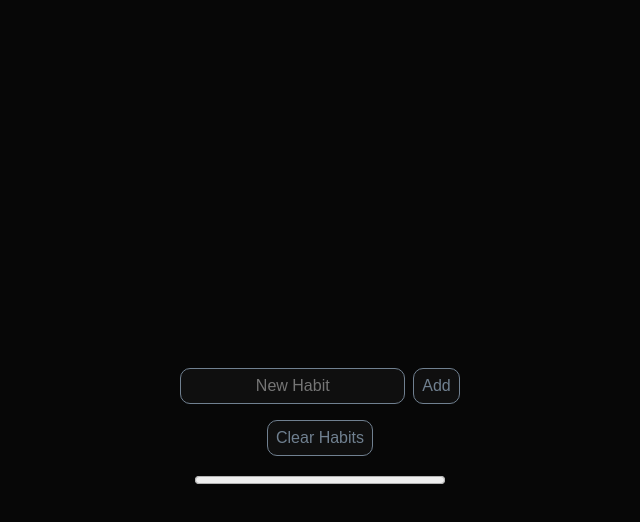
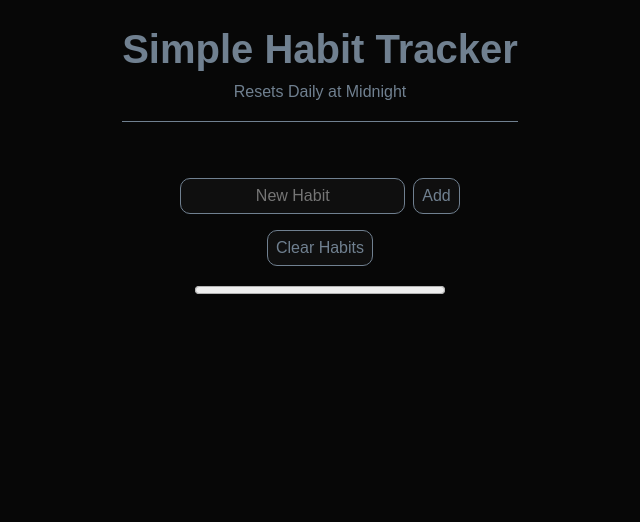
Before and after one commit to 338pd/338pd.github.io, a plain HTML site: page index.html in a window 1280 px wide. Shown: the whole page, without its empty margins (320-960 px from the left). Drawn offline with Linux system fonts and the light colour scheme.

Commit message:
Added Header

```diff
--- a/css/style.css
+++ b/css/style.css
@@ -95,11 +95,38 @@ body {
     border: 1px solid #0f0f0f;
   }
 
+  header {
+    display: flex;
+    flex-direction: column;
+    align-items: center;
+    font-size: 1.25rem;
+    font-family: Arial;
+    color: slategrey;
+    border-bottom: 1px solid slategrey;
+  }
+
+  p {
+    display: flex;
+    flex-direction: column;
+    align-items: center;
+    margin-top: -1rem;
+    margin-bottom: 1.25rem;
+    font-size: 1rem;
+    font-family: Arial;
+    color: slategrey;
+  }
+
   #habit-list-container {
     display: flex;
     flex-direction: column;
     align-items: center;
     margin-top: 2rem;
+  }
+
+  .wrapper {
+    display: grid;
+    grid-template-rows: auto 1fr;
+    height: 100vh;
   }
 
   #completion {
@@ -113,7 +140,6 @@ body {
   }
 
   /* Delete Icon Stuff */
-
   #habit-list-container li div i {
     position: absolute;
     right: .25rem;
@@ -130,3 +156,14 @@ body {
   #habit-list-container li:not(.completed) div i {
     color: lightslategray;
   }
+
+  /* Animation Stuff */
+
+  @-webkit-keyframes shake {
+    0% { -webkit-transform: translate(2px, 1px) rotate(0deg); }
+    20% { -webkit-transform: translate(-1px, -2px) rotate(-1deg); }
+    40% { -webkit-transform: translate(-3px, 0px) rotate(1deg); }
+    60% { -webkit-transform: translate(0px, 2px) rotate(0deg); }
+    80% { -webkit-transform: translate(1px, -1px) rotate(1deg); }
+    100% { -webkit-transform: translate(-1px, 2px) rotate(-1deg); }
+  }
--- a/index.html
+++ b/index.html
@@ -11,16 +11,20 @@
 </head>
 
 <body bgcolor=#070707>
+    <div class="wrapper">
+        <header>
+            <h1>Simple Habit Tracker</h1>
+            <p>Resets Daily at Midnight</p>
+        </header>
         <div id="habit-list-container">
-
             <ul id="habit-list"></ul>
             <div class="add-habit">
                 <input type="text" id="habit-input" placeholder="New Habit" maxlength=18>
                 <button class="add-habit-button" id="add-habit-button">Add</button>
             </div>
-
             <button id="clear-habits" class="remove-habits-button">Clear Habits</button>
             <progress id="completion" value="0" max="100"></progress>
+        </div>
     </div>
     <script>
         // Retrieve existing habits from local storage or create an empty array
@@ -95,7 +99,6 @@
 
         function renderHabitList() {
             habitList.innerHTML = '';
-
             for (let i = 0; i < habits.length; i++) {
                 const habit = habits[i];
                 const habitItem = document.createElement('li');
@@ -123,11 +126,8 @@
                     updateLocalStorage();
                     renderHabitList();
                 });
-
-
                 habitList.appendChild(habitItem);
             }
-
             renderProgress();
         }
 
```
Lines whose indentation alone changed are shown as unchanged.
